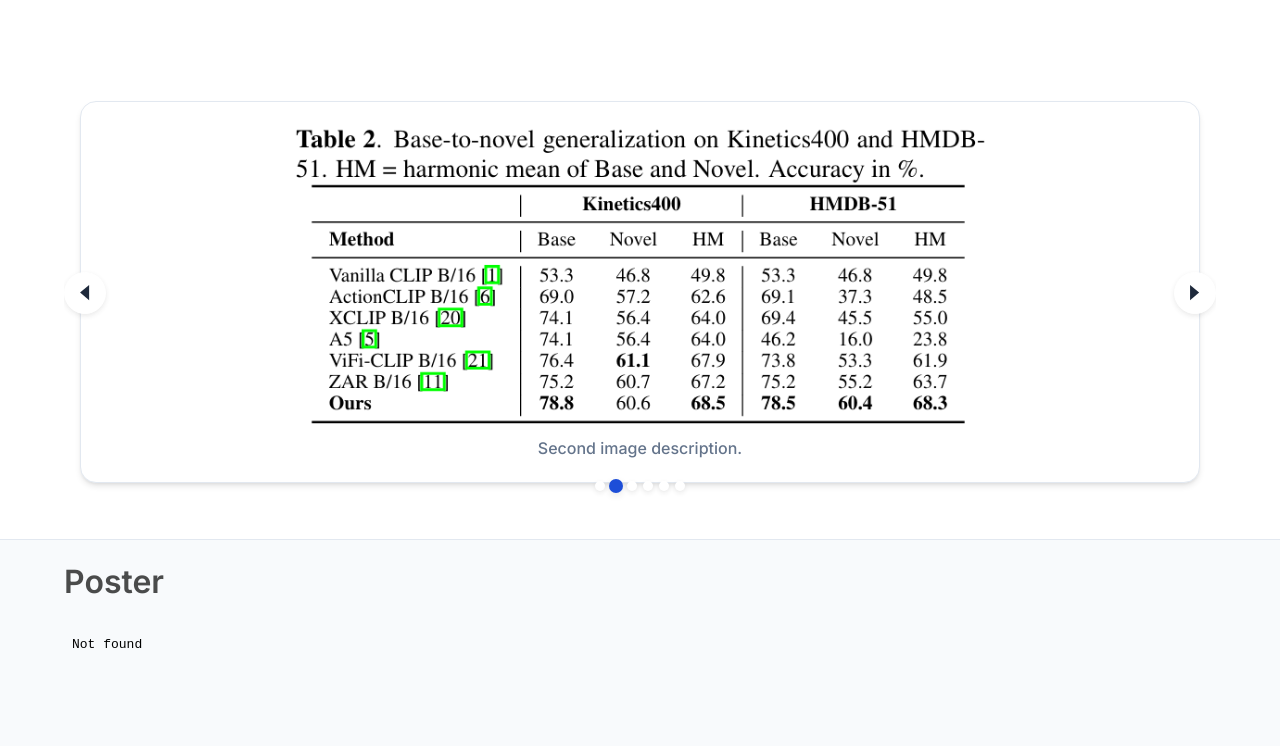
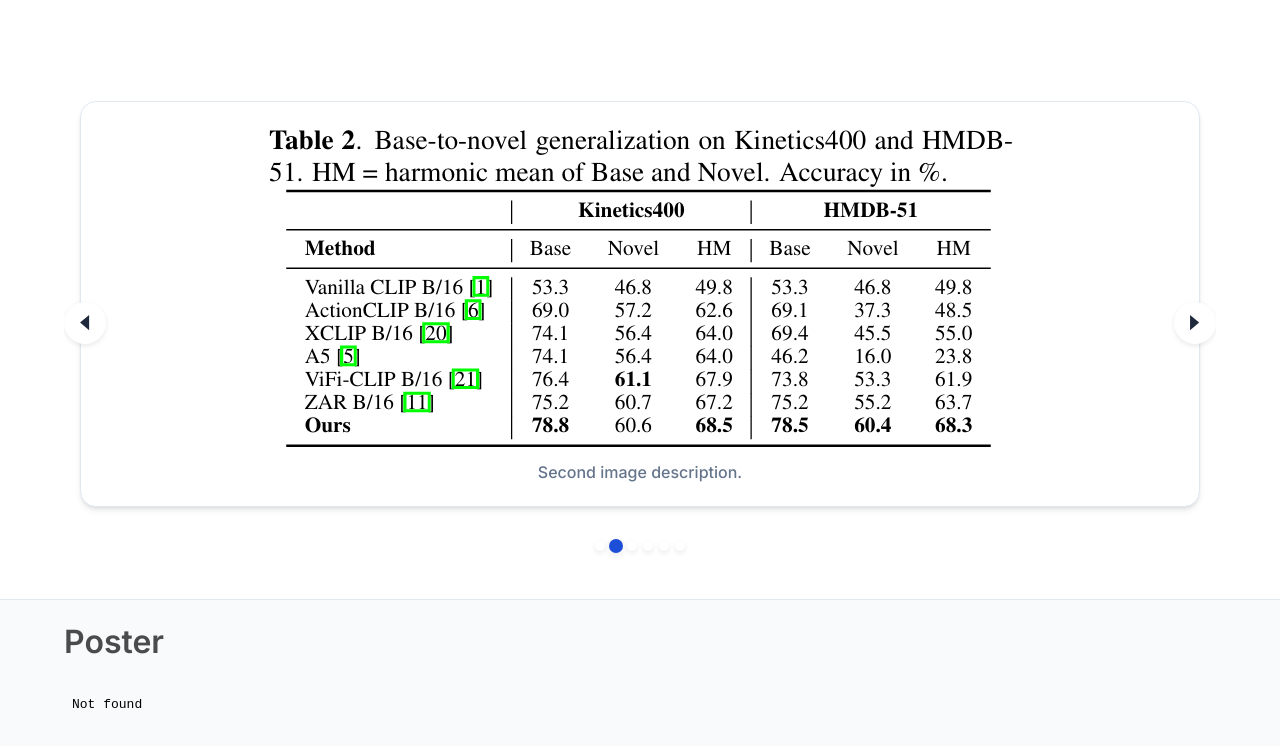
Before and after one commit to michaelwang66/project, a plain HTML site: page index.html in a window 1280 px wide. Shown: the part 2178-2924 px from the top of the page. Drawn offline with nearby package versions, Linux system fonts and the light colour scheme; some icons are missing.

Commit message:
Update index.html

```diff
--- a/index.html
+++ b/index.html
@@ -344,7 +344,7 @@
 
       <style>
         #results-carousel img {
-          max-height: 300px;
+          max-height: 360px;
           width: auto;
           margin: auto;
           display: block;
```
